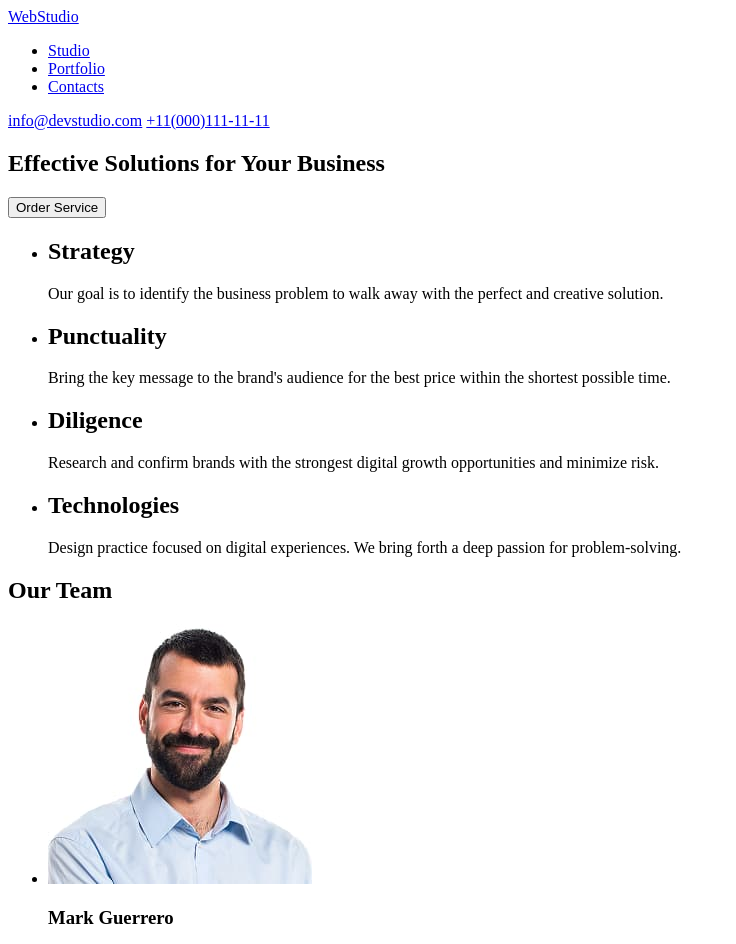
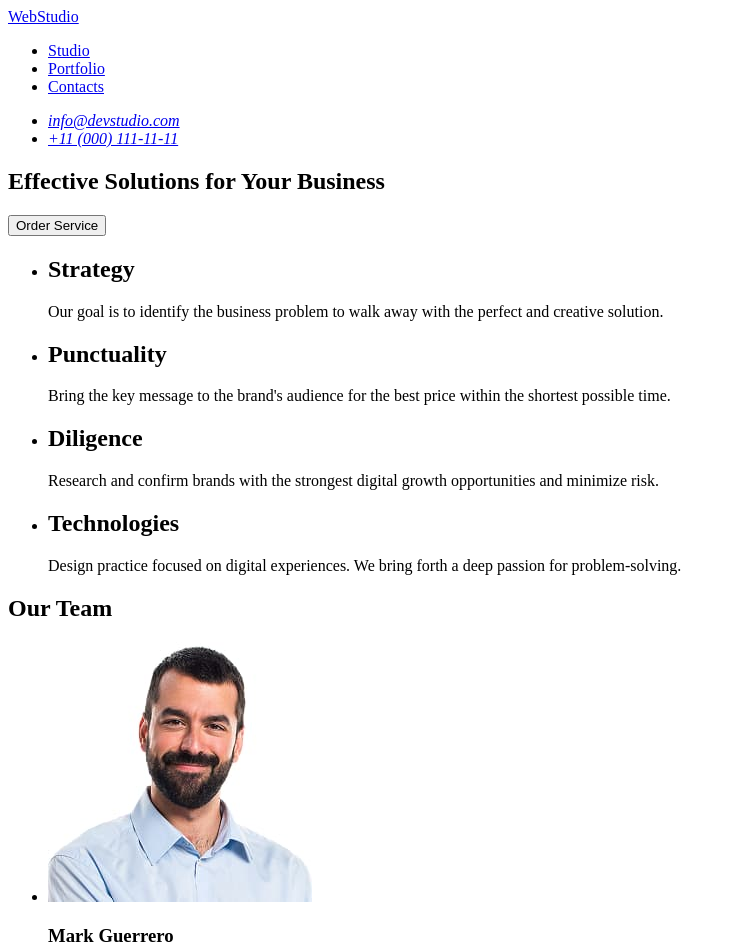
Before and after one commit to VolodymyrTr/goit-markup-hw-01, a plain HTML site: page index.html in a window 1280 px wide. Shown: the top 944 px of the page, without its empty margins (0-736 px from the left). Drawn offline with Linux system fonts and the light colour scheme.

Commit message:
виправлення помилок

```diff
--- a/index.html
+++ b/index.html
@@ -16,8 +16,12 @@
           <li><a href="#">Portfolio</a></li>
           <li><a href="#">Contacts</a></li>
         </ul>
-        <a href="mailto:info@devstudio.com">info@devstudio.com</a>
-        <a href="tel:+11(000)111-11-11">+11(000)111-11-11</a>
+        <address>
+          <ul>
+            <li><a href="mailto:info@devstudio.com">info@devstudio.com</a></li>
+            <li><a href="tel:+11 (000) 111-11-11">+11 (000) 111-11-11</a></li>
+          </ul>
+        </address>
       </nav>
     </header>
     <!-- #endregion header -->
```
